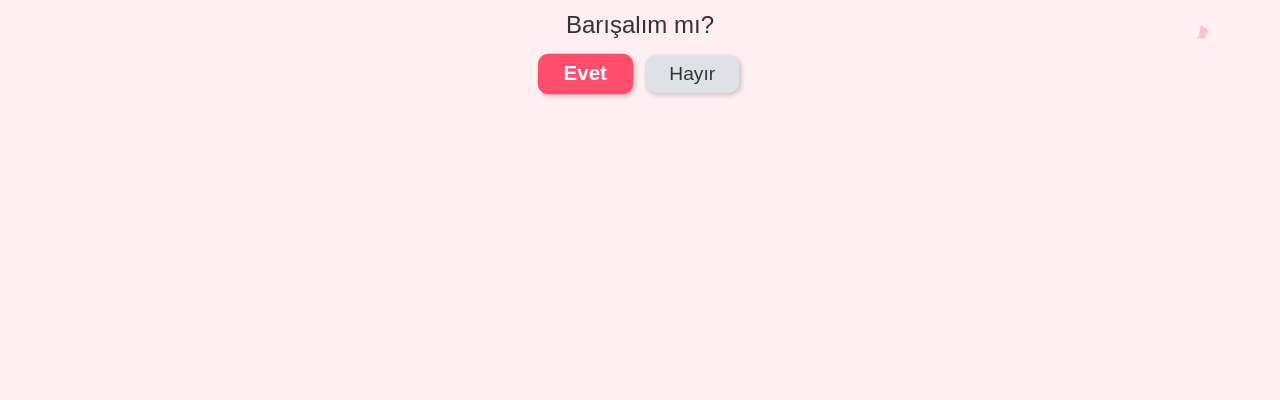
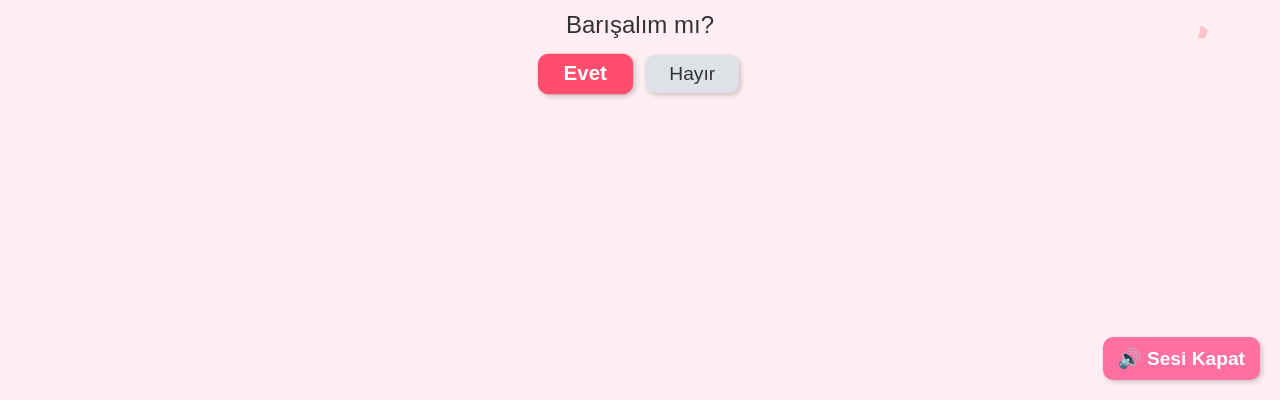
Before and after one commit to ufkumdenix/nisay-cokseviyorummm, a plain HTML site: page index.html in a window 1280 px wide. Shown: the part 400-800 px from the top of the page. Drawn offline with Linux system fonts and the light colour scheme.

Commit message:
Update index.html

```diff
--- a/index.html
+++ b/index.html
@@ -85,6 +85,20 @@
       z-index: 1;
     }
 
+    #muteBtn {
+      position: fixed;
+      bottom: 20px;
+      right: 20px;
+      padding: 10px 15px;
+      border: none;
+      background-color: #ff6fa1;
+      color: white;
+      border-radius: 10px;
+      font-weight: bold;
+      cursor: pointer;
+      z-index: 3;
+    }
+
     @keyframes pulse {
       0% { transform: scale(1); }
       50% { transform: scale(1.07); }
@@ -117,6 +131,7 @@
     <source src="https://media.vocaroo.com/mp3/1aVmj0dGdpvm" type="audio/mpeg" />
     Tarayıcınız ses öğesini desteklemiyor.
   </audio>
+  <button id="muteBtn">🔊 Sesi Kapat</button>
 
   <script>
     const noBtn = document.getElementById('noBtn');
@@ -125,6 +140,7 @@
     const gifContainer = document.getElementById('gifContainer');
     const mainHeading = document.getElementById('mainHeading');
     const music = document.getElementById('bgMusic');
+    const muteBtn = document.getElementById('muteBtn');
 
     const texts = [
       "Emin misin?",
@@ -145,6 +161,13 @@
     let noScale = 1;
 
     music.volume = 0.1;
+    let isMuted = false;
+
+    muteBtn.addEventListener('click', () => {
+      isMuted = !isMuted;
+      music.muted = isMuted;
+      muteBtn.textContent = isMuted ? "🔇 Sesi Aç" : "🔊 Sesi Kapat";
+    });
 
     noBtn.addEventListener('click', () => {
       if (index < texts.length) {
```
